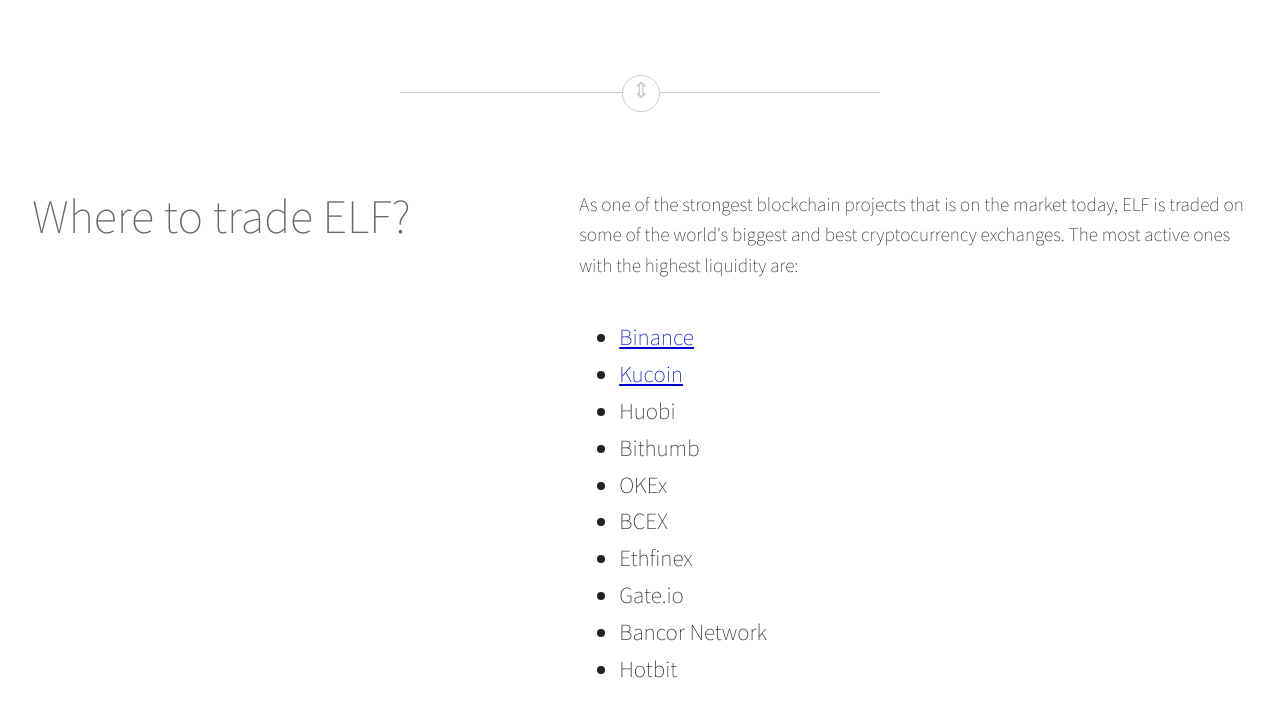
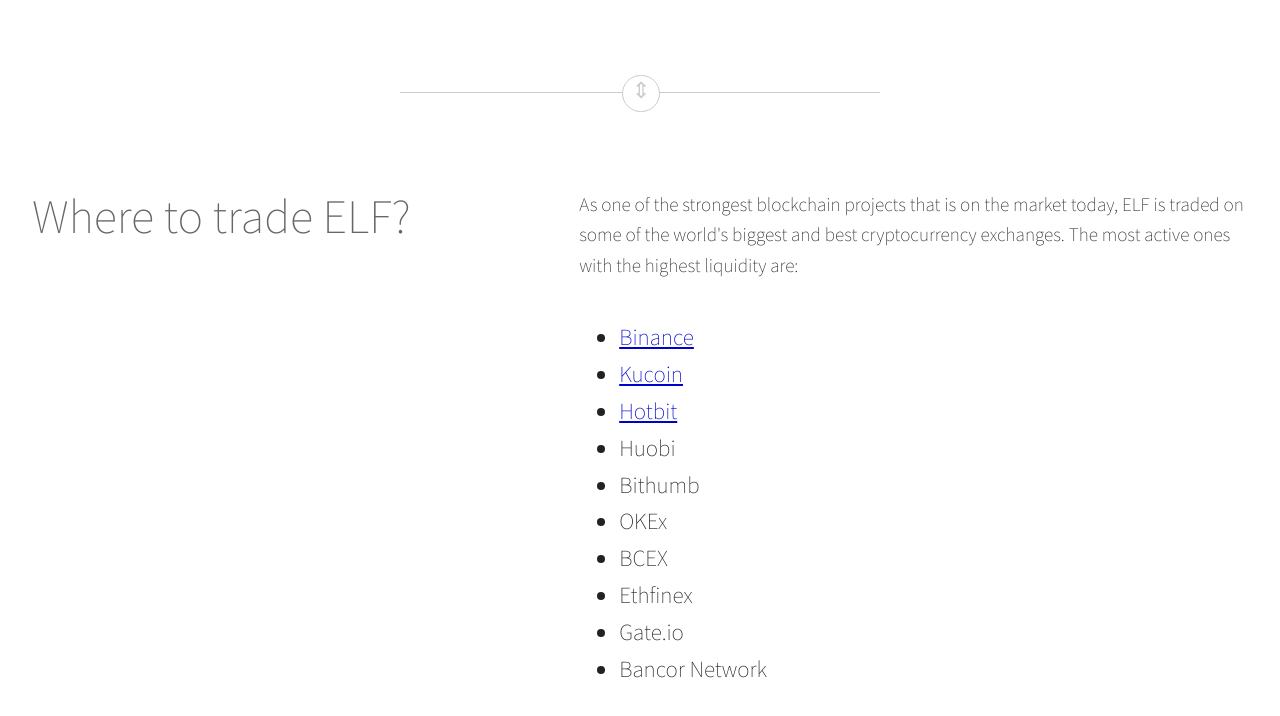
Before and after one commit to miningelf/miningelf.github.io, a plain HTML site: page index.html in a window 1280 px wide. Shown: the part 1086-1802 px from the top of the page. Drawn offline with nearby package versions, Linux system fonts and the light colour scheme; a script that the page names is missing.

Commit message:
Update index.html

```diff
--- a/index.html
+++ b/index.html
@@ -207,6 +207,7 @@ Phase 5: Ready To Launch (August 2018 - January 2019)</blockquote>
           <ul>
             <li><a href="https://www.binance.com/?ref=10171659">Binance</a></li>
             <li><a href="https://www.kucoin.com/#/?r=26Jdx">Kucoin</a></li>
+            <li><a href="https://www.hotbit.io/register?ref=85796">Hotbit</a></li>
             <li>Huobi</li>
             <li>Bithumb</li>
             <li>OKEx</li>
@@ -214,7 +215,6 @@ Phase 5: Ready To Launch (August 2018 - January 2019)</blockquote>
             <li>Ethfinex</li>
             <li>Gate.io</li>
             <li>Bancor Network</li>
-            <li>Hotbit</li>
          </ul>
             </p>
       </div>
```
